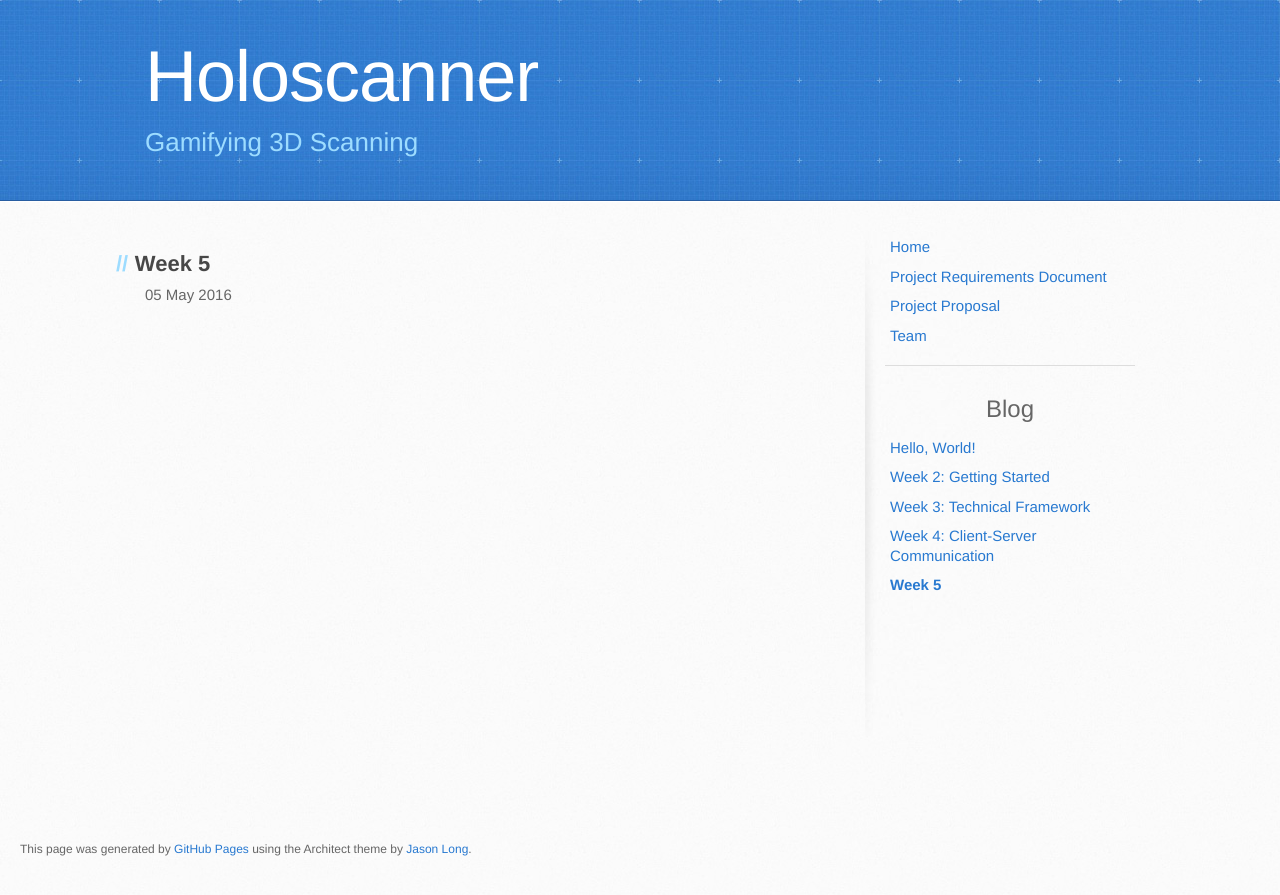
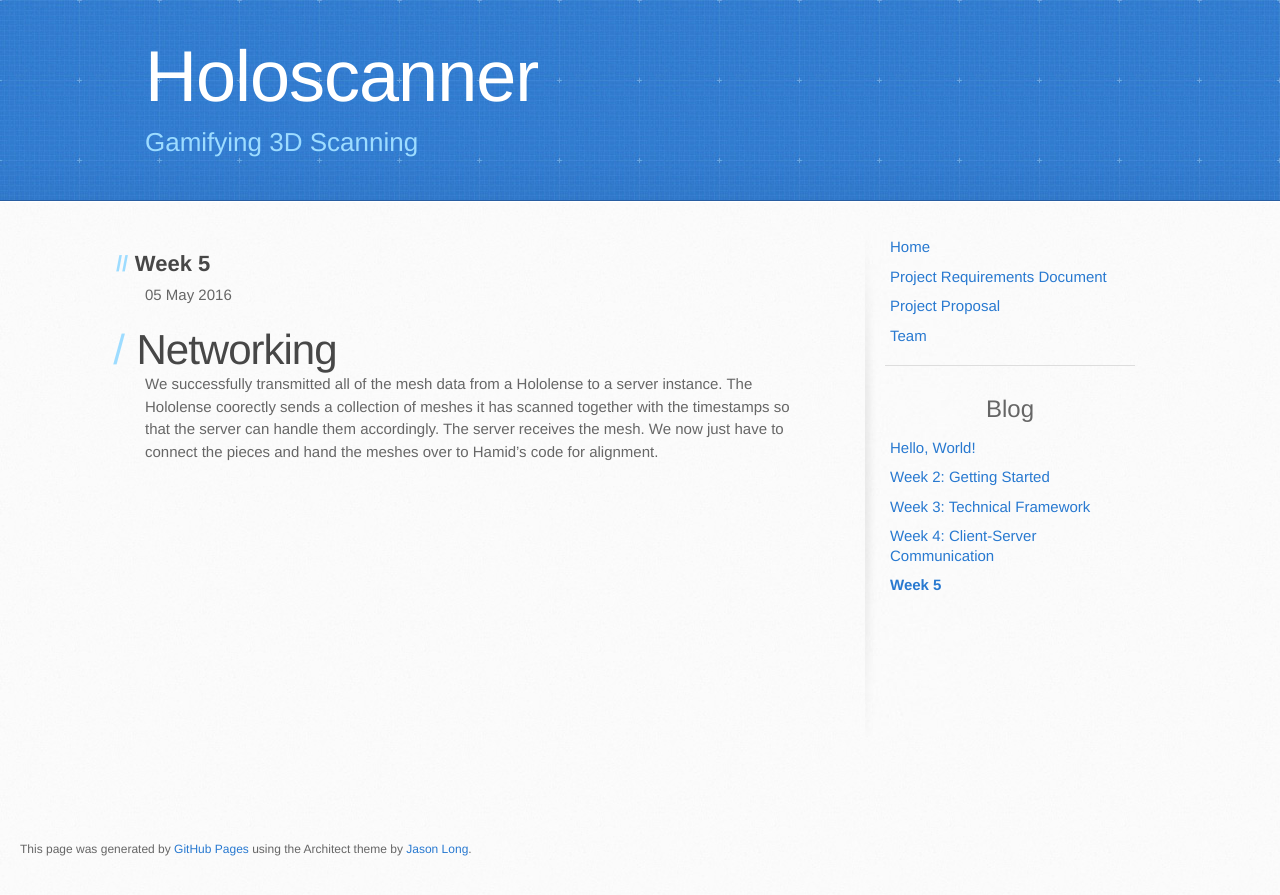
Before and after one commit to holoscanner/holoscanner.github.io, a Jekyll site: the page built from _posts/2016-05-05-week-5.md, in a window 1280 px wide. Shown: the top 895 px of the page. Built offline with Jekyll 4.4.1, drawn with Linux system fonts in a browser that asks for light colours.

Commit message:
Update 2016-05-05-week-5.md

```diff
--- a/_posts/2016-05-05-week-5.md
+++ b/_posts/2016-05-05-week-5.md
@@ -2,3 +2,7 @@
 layout: post
 title: "Week 5"
 ---
+
+
+# Networking
+We successfully transmitted all of the mesh data from a Hololense to a server instance. The Hololense coorectly sends a collection of meshes it has scanned together with the timestamps so that the server can handle them accordingly. The server receives the mesh. We now just have to connect the pieces and hand the meshes over to Hamid's code for alignment.
```
